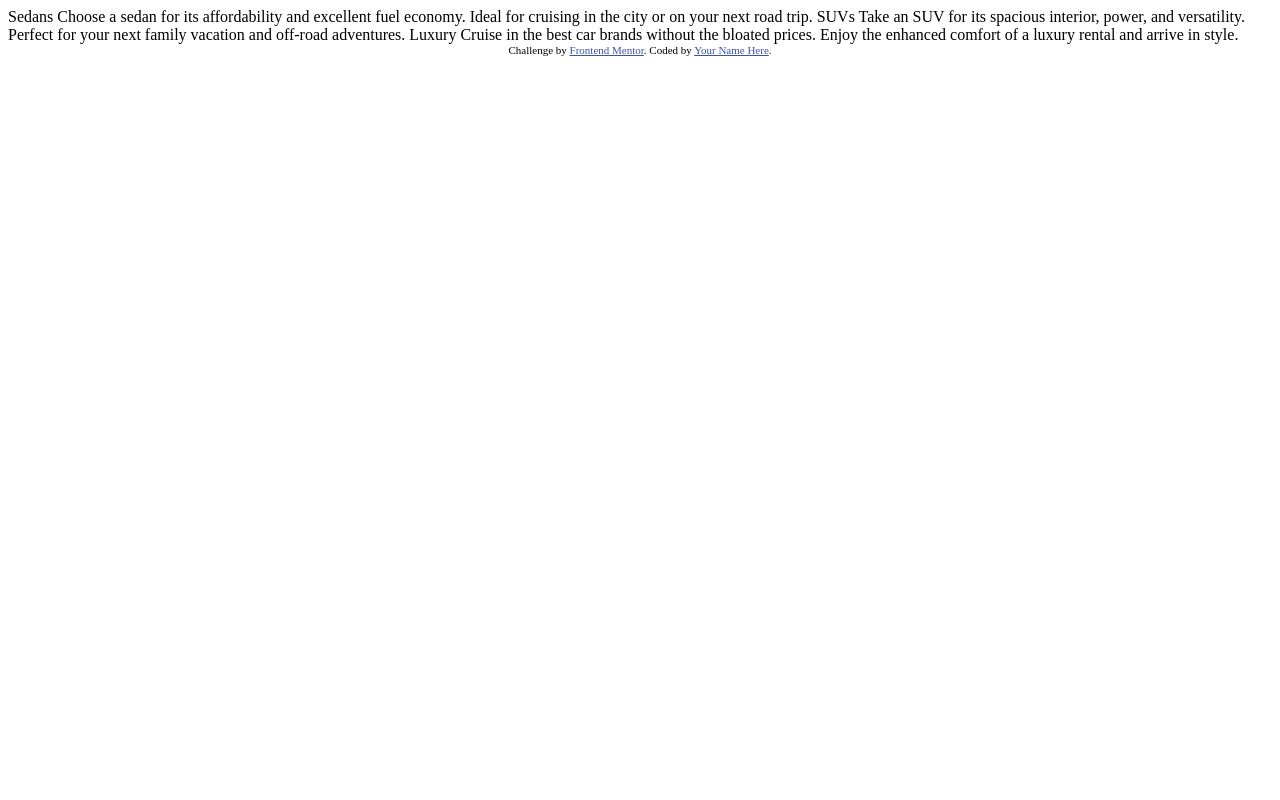
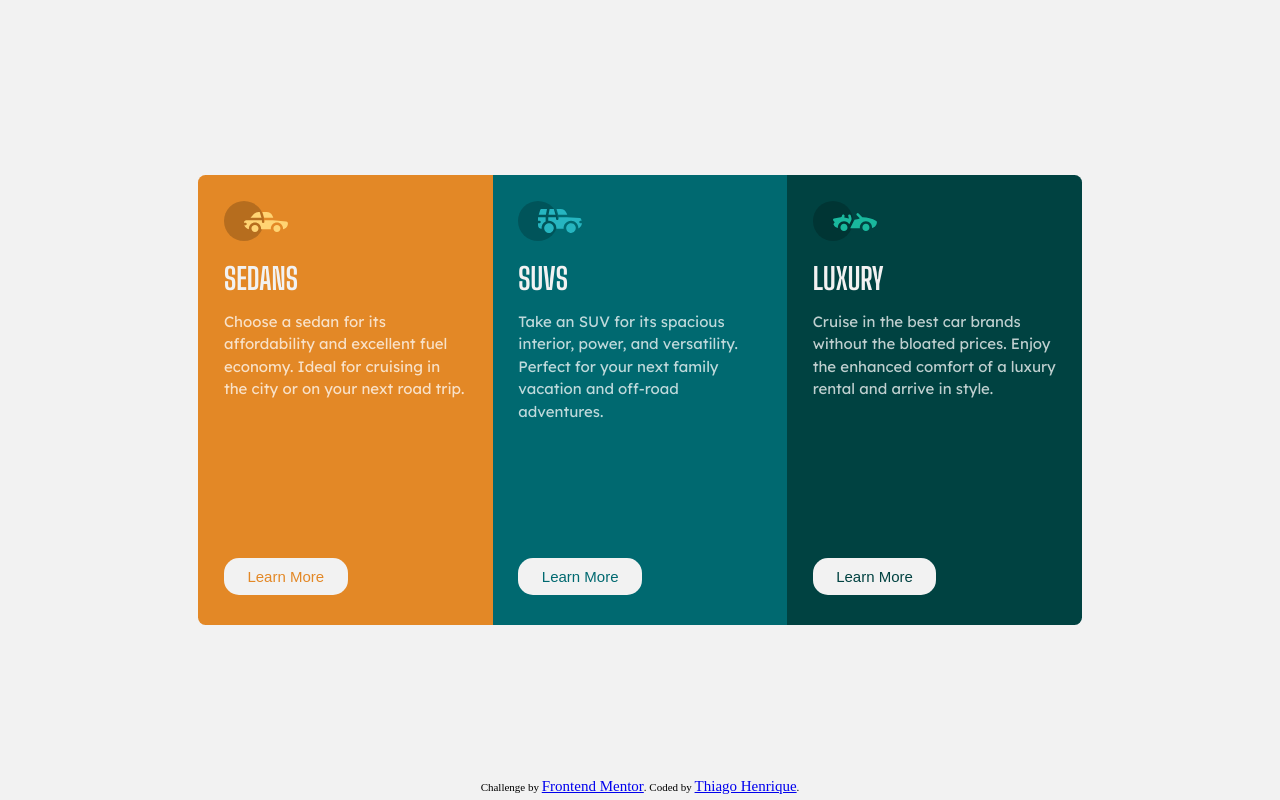
Before and after one commit to ythiago03/3-column-preview-card-component-main, a plain HTML site: page index.html in a window 1280 px wide. Drawn offline with Linux system fonts and the light colour scheme.

Commit message:
3-column preview card component

```diff
--- /dev/null
+++ b/assets/css/style.css
@@ -0,0 +1,129 @@
+/* fonts */
+@import url('https://fonts.googleapis.com/css2?family=Lexend+Deca&display=swap');
+@import url('https://fonts.googleapis.com/css2?family=Big+Shoulders+Display:wght@700&display=swap');
+/*GLOBAL*/
+*{
+    margin:0;
+    padding:0;
+    box-sizing: border-box;
+    font-size: 15px;
+}
+:root{
+    --bright-orange: hsl(31, 77%, 52%);
+    --dark-cyan: hsl(184, 100%, 22%);
+    --very-dark-cyan: hsl(179, 100%, 13%);
+    --transparent-white: hsla(0, 0%, 100%, 0.75);
+    --very-light-gray: hsl(0, 0%, 95%);
+}
+body{
+    display: flex;
+    justify-content: center;
+    align-items: center;
+    width: 100%;
+    height: 100vh;
+    background-color: var(--very-light-gray);
+}
+p{
+    font-family:  'Lexend Deca', sans-serif;
+    font-weight: 400;
+    color: var(--transparent-white);
+    line-height: 1.5rem;
+    font-size: 1rem;
+    min-width: 190px;
+    margin-bottom: 5px;
+}
+h1{
+    font-family: 'Big Shoulders Display', sans-serif;
+    font-weight: 700;
+    color: var(--very-light-gray);
+    margin-bottom: 1rem;
+    text-transform: uppercase;
+    font-size: 2rem;
+}
+/* main */
+
+main{
+    width: 100%;
+    max-width: 69vw;
+    max-height: 450px;
+    height: 100%;
+    margin: 0 auto;
+    display: flex;
+}
+section{
+    display: grid;
+    grid-template-columns: repeat(3, 1fr);
+}
+/* divs */
+
+main div{
+    padding: 1.7rem;
+    position: relative;
+}
+main div:nth-child(1){
+    background-color: var(--bright-orange);
+    border-radius: .5rem 0 0 .5rem ;
+}
+main div:nth-child(2){
+    background-color: var(--dark-cyan);
+}
+main div:nth-child(3){
+    border-radius: 0 .5rem .5rem 0;
+    background-color: var(--very-dark-cyan);
+}
+
+svg{
+    margin-bottom: 1rem;
+}
+
+button{
+    position: absolute;
+    bottom: 30px;
+    padding: .6rem 1.5rem;
+    border: 1px solid transparent;
+    border-radius: 1rem;
+    cursor: pointer;
+    background-color:  var(--very-light-gray);
+}
+div:nth-child(1) > button{
+    color: var(--bright-orange);
+}
+div:nth-child(2) > button{
+    color: var(--dark-cyan);
+}
+div:nth-child(3) > button{
+    color: var(--very-dark-cyan);
+}
+button:hover{
+    background-color: transparent;
+    border: 2px solid var(--very-light-gray);
+    color: var(--very-light-gray)!important;
+}
+
+footer{
+    position: absolute;
+    bottom: 5px;
+    display: block;
+}
+
+.attribution {
+    font-size: 11px;
+    text-align: center;
+}
+
+@media only screen and (max-width:850px){
+
+    main{
+        max-height: calc(100vh - 5rem);
+        height: 100%;
+    }
+    main section{
+        grid-template-columns: 1fr;
+    }
+    main div:nth-child(1){
+        border-radius: .5rem .5rem 0 0;
+    }
+    main div:nth-child(3){
+        border-radius:  0 0 .5rem .5rem;
+    }
+}
--- a/index.html
+++ b/index.html
@@ -4,33 +4,59 @@
     <meta charset="UTF-8">
     <meta name="viewport" content="width=device-width, initial-scale=1.0"> <!-- displays site properly based on user's device -->
 
-  <link rel="icon" type="image/png" sizes="32x32" href="./images/favicon-32x32.png">
+    <link rel="icon" type="image/png" sizes="32x32" href="assets/images/favicon-32x32.png">
 
     <title>Frontend Mentor | 3-column preview card component</title>
 
-  <!-- Feel free to remove these styles or customise in your own stylesheet 👍 -->
-  <style>
-    .attribution { font-size: 11px; text-align: center; }
-    .attribution a { color: hsl(228, 45%, 44%); }
-  </style>
+    <link rel="stylesheet" href="assets/css/style.css">
+
   </head>
   <body>
+      <main>
+        <section>
+          <div>
+            <svg width="64" height="40" xmlns="http://www.w3.org/2000/svg">
+              <g fill="none" fill-rule="evenodd"><circle fill="#000" opacity=".201" cx="20" cy="20" r="20"/><path d="M52.936 24.11c1.942 0 3.517 1.542 3.517 3.445 0 1.903-1.575 3.445-3.517 3.445s-3.516-1.542-3.516-3.445c0-1.903 1.574-3.445 3.516-3.445zm-21.957 0c1.942 0 3.517 1.542 3.517 3.445 0 1.903-1.575 3.445-3.517 3.445s-3.516-1.542-3.516-3.445c0-1.903 1.574-3.445 3.516-3.445zm6.948-4.848v1.429c0 .716.61 1.293 1.348 1.259a1.295 1.295 0 001.225-1.295v-1.393h8.256l13.483 1.313c.956.093 1.676.881 1.676 1.814 0 2.89-2.126 5.303-4.926 5.819.397-3.557-2.458-6.62-6.053-6.62-3.646 0-6.504 3.14-6.039 6.723h-9.879c.466-3.588-2.397-6.722-6.039-6.722-3.595 0-6.45 3.062-6.052 6.62-2.14-.398-3.916-1.912-4.61-3.931h1.142c.731 0 1.32-.598 1.285-1.322-.033-.678-.629-1.2-1.322-1.2H20v-.251c0-1.274 1.066-2.243 2.306-2.243h15.62zM42.59 11c2.645 0 4.99 1.556 5.972 3.963l.726 1.779H40.17L38.413 11h4.178zm-6.865 0l1.758 5.741H26.505l3.357-3.654A6.502 6.502 0 0134.644 11h1.082z" fill="#FFD473" fill-rule="nonzero"/></g>
+            </svg>
 
-  Sedans
-  Choose a sedan for its affordability and excellent fuel economy. Ideal for cruising in the city
+            <h1>Sedans</h1>
+            <p>Choose a sedan for its affordability and excellent fuel economy. Ideal for cruising in the city
             or on your next road trip.
+            </p>
+            <button>Learn More</button>
+          </div>
 
-  SUVs
-  Take an SUV for its spacious interior, power, and versatility. Perfect for your next family vacation
+          <div>
+            <svg width="64" height="40" xmlns="http://www.w3.org/2000/svg">
+              <g fill="none" fill-rule="evenodd"><circle fill="#000" opacity=".201" cx="20" cy="20" r="20"/><path d="M31.002 22.358c2.917 0 5.18 2.593 4.762 5.506a4.828 4.828 0 01-2.962 3.778 4.797 4.797 0 01-5.3-1.165c-1.188-1.26-1.235-2.613-1.263-2.613-.42-2.924 1.857-5.506 4.763-5.506zm22 0c3.457 0 5.798 3.567 4.41 6.744A4.816 4.816 0 0152.3 31.94a4.826 4.826 0 01-4.06-4.077c-.42-2.915 1.846-5.506 4.762-5.506zm-15.04-6.083v1.462a1.29 1.29 0 001.352 1.29c.693-.033 1.227-.631 1.227-1.326v-1.426h8.3l13.056.716a1.29 1.29 0 011.164.917c.27.895.446 1.477.563 1.87h-1.047c-.694 0-1.291.534-1.324 1.228a1.29 1.29 0 001.288 1.352h1.445c-.164 2.225-1.57 4.193-3.6 5.05.13-4.212-3.255-7.63-7.384-7.63-4.317 0-7.762 3.718-7.358 8.086h-7.285c.43-4.655-3.503-8.531-8.131-8.046v-3.543h7.734zm-10.312 0v4.308a7.4 7.4 0 00-4.006 7.274 3.874 3.874 0 01-3.642-3.864v-1.635h1.46a1.29 1.29 0 000-2.58h-1.461v-3.213l.003-.29h7.646zm14.986-8.196c2.65 0 5 1.592 5.984 4.055l.63 1.579a5.525 5.525 0 01-.065-.004l-.026-.002-.034-.002-.022-.002a4.178 4.178 0 00-.224-.006l-.098-.001h-.039l-.136-.001h-.052l-.326-.001H40.211L38.528 8.08zm-13.632 0l-1.122 5.616h-7.144l1.47-4.71a1.29 1.29 0 011.231-.906h5.565zm6.832 0l1.683 5.615h-7.007l1.121-5.615h4.203z" fill="#26B5C0" fill-rule="nonzero"/></g>
+            </svg>
+
+            <h1>SUVs</h1>
+            <p>Take an SUV for its spacious interior, power, and versatility. Perfect for your next family vacation
             and off-road adventures.
+            </p>
+            <button>Learn More</button>
+          </div>
 
-  Luxury
-  Cruise in the best car brands without the bloated prices. Enjoy the enhanced comfort of a luxury
+          <div>
+            <svg width="64" height="40" xmlns="http://www.w3.org/2000/svg">
+              <g fill="none" fill-rule="evenodd"><circle fill="#000" opacity=".201" cx="20" cy="20" r="20"/><path d="M30.98 22.835c1.941 0 3.516 1.604 3.516 3.583 0 1.978-1.575 3.582-3.517 3.582s-3.516-1.604-3.516-3.582c0-1.979 1.574-3.583 3.516-3.583zm21.956 0c1.942 0 3.517 1.604 3.517 3.583 0 1.978-1.575 3.582-3.517 3.582s-3.516-1.604-3.516-3.582c0-1.979 1.574-3.583 3.516-3.583zm-9.143-10.45a1.27 1.27 0 011.819 0l3.715 3.784c4.444-.115 9.7 1.142 13.964 3.753.387.237.624.664.624 1.124 0 3.006-2.126 5.514-4.926 6.05.397-3.698-2.458-6.882-6.053-6.882-3.646 0-6.504 3.264-6.039 6.99h-9.669c.76-1.544.993-2.026 1.337-2.711l.082-.162c.421-.835 1.056-2.07 2.883-5.65 1.68-.023 3.47-.408 5.247-1.403l-2.984-3.04a1.328 1.328 0 010-1.854zm-7.68 1.064c.683-.2 1.395.202 1.592.898l.749 2.652a3.46 3.46 0 01-.247 2.51l-1.733 3.395-.216.424c-1.07-1.89-3.06-3.114-5.279-3.114-3.595 0-6.45 3.184-6.052 6.885-1.832-.347-3.414-1.537-4.278-3.276a1.331 1.331 0 01.117-1.376l.955-1.303-1.325-1.295c-.751-.735-.376-2.024.64-2.231l6.614-1.346.13-.026c.092-.019.145-.03.157-.031.314-.146 1.07-.591 1.07-1.506 0-.734.592-1.327 1.316-1.31.712.016 1.268.662 1.256 1.388a4.11 4.11 0 01-.348 1.611 22.69 22.69 0 014.7 1.146l-.7-2.473a1.314 1.314 0 01.882-1.622z" fill="#19B89D" fill-rule="nonzero"/></g>
+            </svg>
+
+            <h1>Luxury</h1>
+            <p>Cruise in the best car brands without the bloated prices. Enjoy the enhanced comfort of a luxury
             rental and arrive in style.
+            </p>
+            <button>Learn More</button>
+          </div>
+        </section>
+      </main>
 
+      <footer>
         <div class="attribution">
           Challenge by <a href="https://www.frontendmentor.io?ref=challenge" target="_blank">Frontend Mentor</a>.
-    Coded by <a href="#">Your Name Here</a>.
+          Coded by <a href="https://github.com/ythiago03" target="_blank">Thiago Henrique</a>.
         </div>
+      </footer>
   </body>
 </html>
```
Also changed, not shown: assets/images/favicon-32x32.png (renamed from images/favicon-32x32.png), assets/images/icon-luxury.svg (renamed from images/icon-luxury.svg), assets/images/icon-sedans.svg (renamed from images/icon-sedans.svg), assets/images/icon-suvs.svg (renamed from images/icon-suvs.svg). Lines whose indentation alone changed are shown as unchanged.
